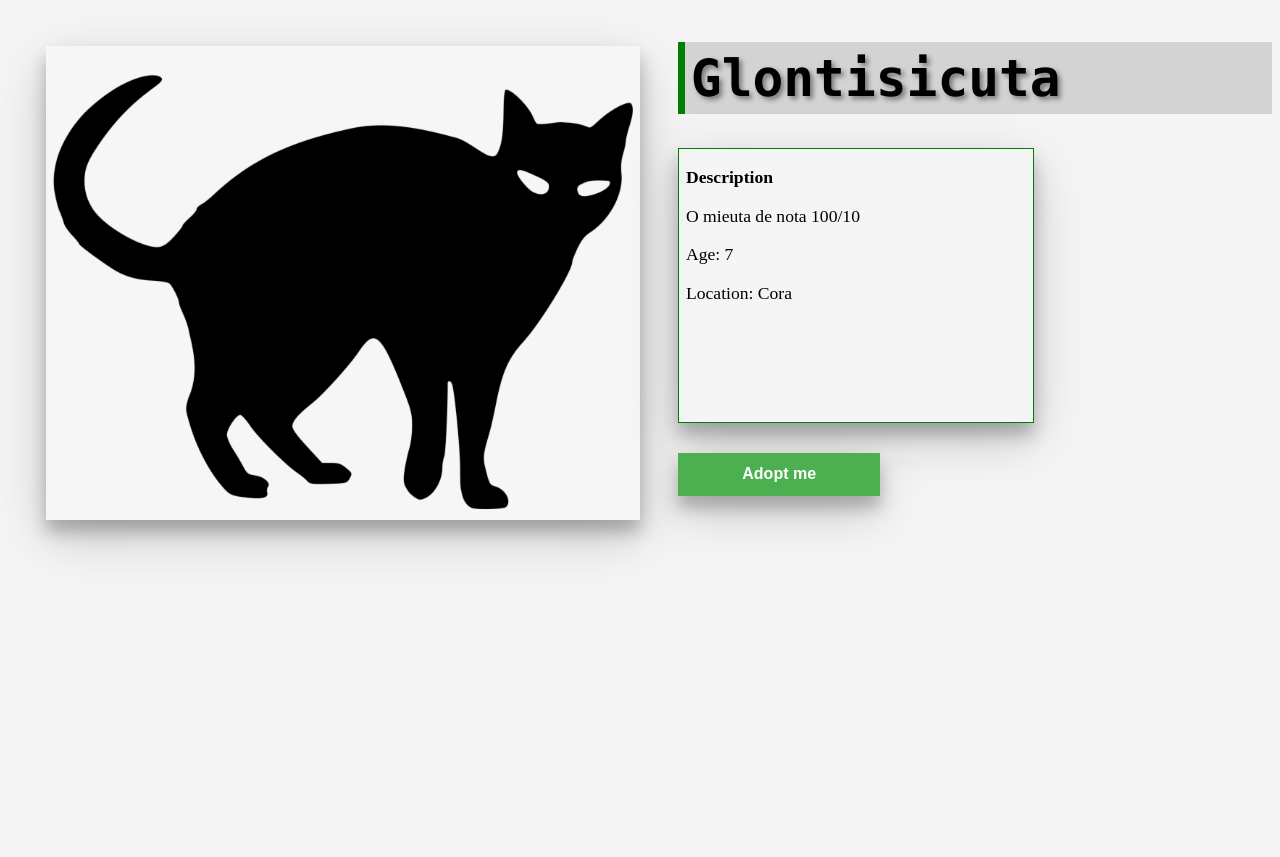
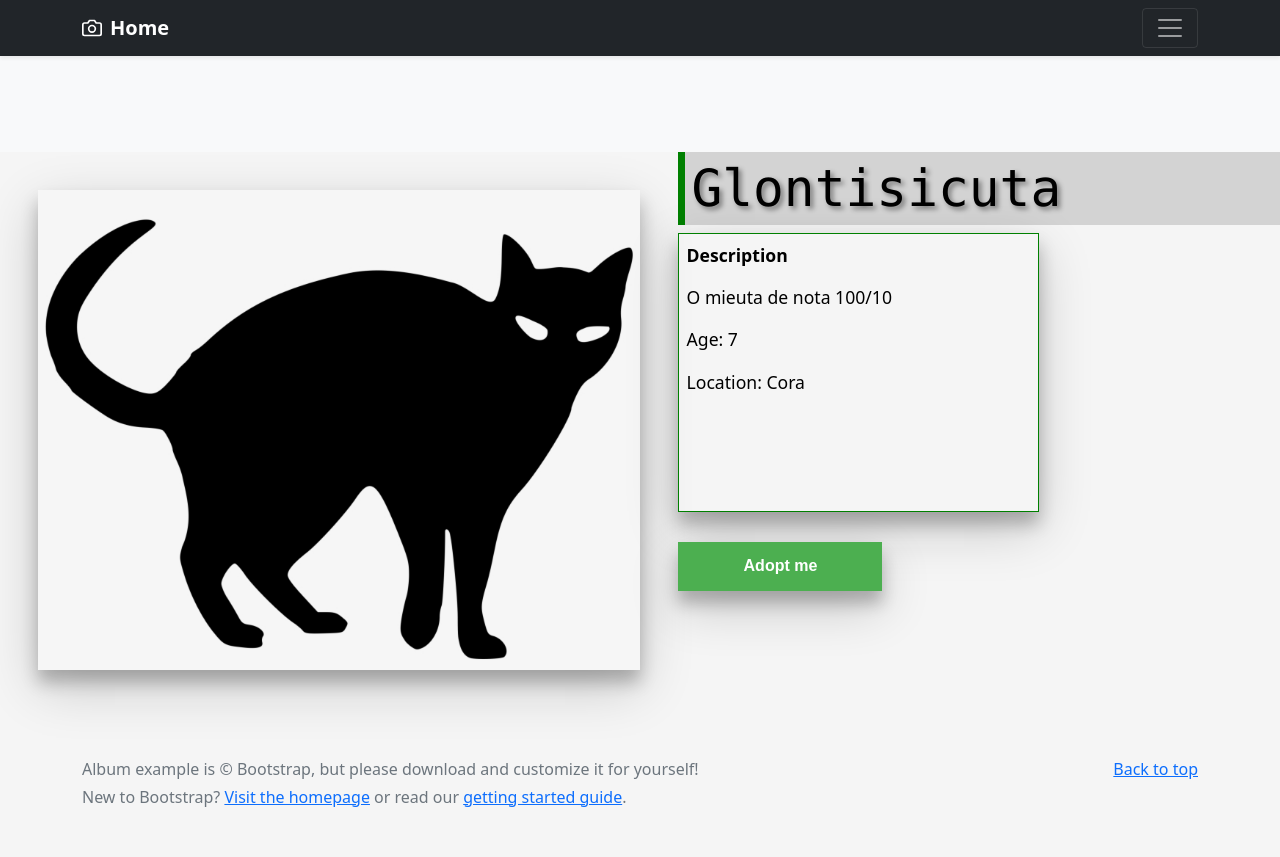
Before and after one commit to soniapop93/django_cat_adoption_site, a Django app: page /cats/1/ in a window 1280 px wide. Before the commit the page ends 553 px from the top, so only its background shows below. Run offline with Django 3.2, Linux system fonts and the light colour scheme; data comes from the database, SQL or seed files in the repository; both versions use the stored data as it was after the commit; parts of the project's set-up code (start-up, migrations or seed data) failed here and were passed over.

Commit message:
added a base and footer html

```diff
--- a/adoption_cat_site/adoptions/templates/adoptions/base.html
+++ b/adoption_cat_site/adoptions/templates/adoptions/base.html
@@ -6,7 +6,7 @@
     <meta name="description" content="">
     <meta name="author" content="Mark Otto, Jacob Thornton, and Bootstrap contributors">
     <meta name="generator" content="Hugo 0.88.1">
-    <title>Album example · Bootstrap v5.1</title>
+    <title>Cat adoption site</title>
 
     <link rel="canonical" href="https://getbootstrap.com/docs/5.1/examples/album/">
 
@@ -29,6 +29,11 @@
           font-size: 3.5rem;
         }
       }
+      img {
+      width: auto;
+      height: 300px;
+      object-fit: cover;
+      }
     </style>
 
 
@@ -46,6 +51,7 @@
         <div class="col-sm-4 offset-md-1 py-4">
           <h4 class="text-white">Contact</h4>
           <ul class="list-unstyled">
+            <li><a href="#" class="text-white">Contact details</a></li>
             <li><a href="#" class="text-white">Follow on Twitter</a></li>
             <li><a href="#" class="text-white">Like on Facebook</a></li>
             <li><a href="#" class="text-white">Email me</a></li>
@@ -58,7 +64,7 @@
     <div class="container">
       <a href="#" class="navbar-brand d-flex align-items-center">
         <svg xmlns="http://www.w3.org/2000/svg" width="20" height="20" fill="none" stroke="currentColor" stroke-linecap="round" stroke-linejoin="round" stroke-width="2" aria-hidden="true" class="me-2" viewBox="0 0 24 24"><path d="M23 19a2 2 0 0 1-2 2H3a2 2 0 0 1-2-2V8a2 2 0 0 1 2-2h4l2-3h6l2 3h4a2 2 0 0 1 2 2z"/><circle cx="12" cy="13" r="4"/></svg>
-        <strong>Album</strong>
+        <strong>Home</strong>
       </a>
       <button class="navbar-toggler" type="button" data-bs-toggle="collapse" data-bs-target="#navbarHeader" aria-controls="navbarHeader" aria-expanded="false" aria-label="Toggle navigation">
         <span class="navbar-toggler-icon"></span>
@@ -69,26 +75,18 @@
 
 <main>
 
-  <section class="py-5 text-center container">
-    <div class="row py-lg-5">
-      <div class="col-lg-6 col-md-8 mx-auto">
-        <h1 class="fw-light">Album example</h1>
-        <p class="lead text-muted">Something short and leading about the collection below—its contents, the creator, etc. Make it short and sweet, but not too short so folks don’t simply skip over it entirely.</p>
-        <p>
-          <a href="#" class="btn btn-primary my-2">Main call to action</a>
-          <a href="#" class="btn btn-secondary my-2">Secondary action</a>
-        </p>
-      </div>
-    </div>
-  </section>
-
   <div class="album py-5 bg-light">
     <div class="container">
+
 
     </div>
   </div>
 
 </main>
 
+
+<script src="https://cdn.jsdelivr.net/npm/bootstrap@5.1.3/dist/js/bootstrap.bundle.min.js" integrity="sha384-ka7Sk0Gln4gmtz2MlQnikT1wXgYsOg+OMhuP+IlRH9sENBO0LRn5q+8nbTov4+1p" crossorigin="anonymous"></script>
+
+
   </body>
 </html>
--- a/adoption_cat_site/adoptions/templates/adoptions/detail.html
+++ b/adoption_cat_site/adoptions/templates/adoptions/detail.html
@@ -1,14 +1,6 @@
-<!--<h1>{{ cat.cat_text }}</h1>-->
-<!--<ul>-->
-<!--{% for detail in cat.cat_details_set.all %}-->
-<!--  <li>{{ cat_details.cat_id }}</li>-->
-<!--{% endfor %}-->
-<!--</ul>-->
-<!--<i>{{ cat.cat_name_text }}</i>-->
-<!--says-->
-<!--<i>{{ cat_details.description_text }}</i>-->
 <!doctype html>
 <html>
+{% include "adoptions/base.html" %}
   <style>
     body {
       background-size: 100% 100%;
@@ -105,4 +97,5 @@
       </div>
     </div>
   </body>
+{% include "adoptions/footer.html" %}
 </html>
--- /dev/null
+++ b/adoption_cat_site/adoptions/templates/adoptions/footer.html
@@ -0,0 +1,9 @@
+<footer class="text-muted py-5">
+  <div class="container">
+    <p class="float-end mb-1">
+      <a href="#">Back to top</a>
+    </p>
+    <p class="mb-1">Album example is &copy; Bootstrap, but please download and customize it for yourself!</p>
+    <p class="mb-0">New to Bootstrap? <a href="/">Visit the homepage</a> or read our <a href="../getting-started/introduction/">getting started guide</a>.</p>
+  </div>
+</footer>
--- a/adoption_cat_site/adoptions/templates/adoptions/index.html
+++ b/adoption_cat_site/adoptions/templates/adoptions/index.html
@@ -51,6 +51,7 @@
         <div class="col-sm-4 offset-md-1 py-4">
           <h4 class="text-white">Contact</h4>
           <ul class="list-unstyled">
+            <li><a href="#" class="text-white">Contact details</a></li>
             <li><a href="#" class="text-white">Follow on Twitter</a></li>
             <li><a href="#" class="text-white">Like on Facebook</a></li>
             <li><a href="#" class="text-white">Email me</a></li>
```
Also changed, not shown: adoption_cat_site/adoptions/templates/adoptions/contact.html (added, +7 -0 lines), adoption_cat_site/db.sqlite3, adoption_cat_site/media/adoptions/DSC_0295.JPG (added).
